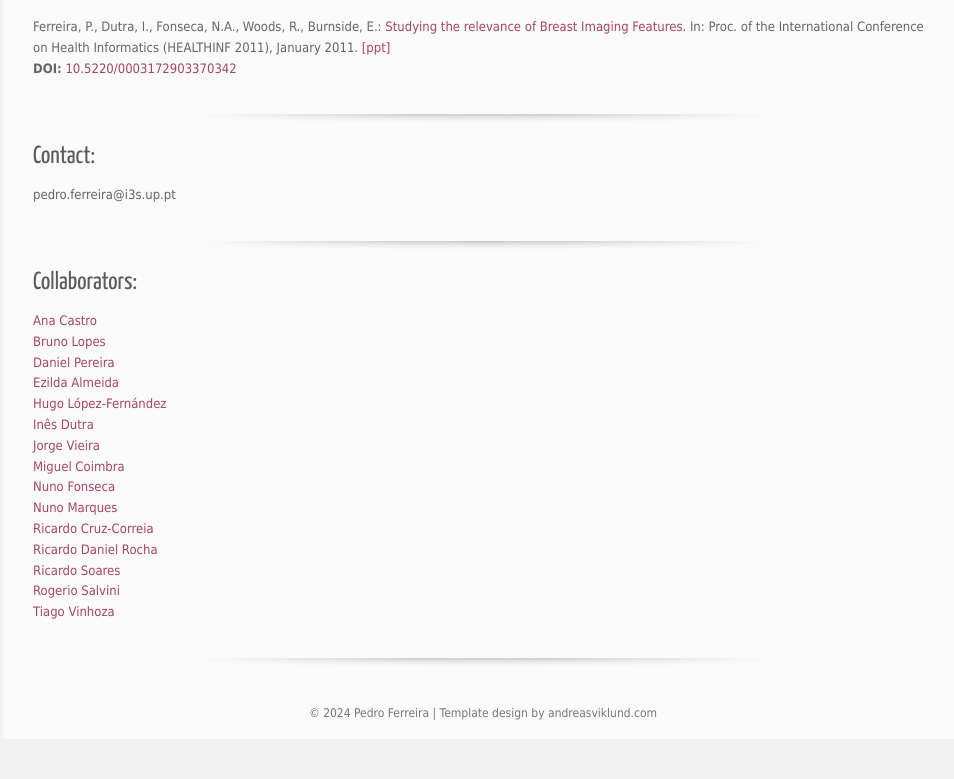
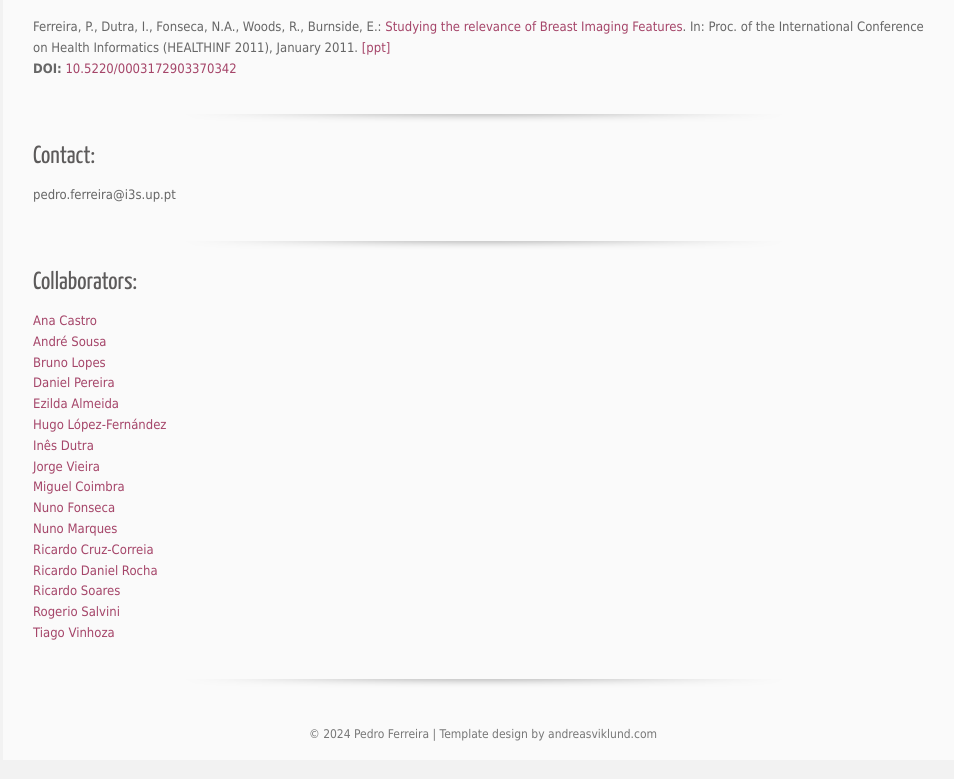
Before and after one commit to pedroferreira84/homepage, a plain HTML site: page index.html in a window 1280 px wide. Shown: the part 1810-2589 px from the top of the page, without its empty margins (157-1111 px from the left). Drawn offline with Linux system fonts and the light colour scheme; a web font is replaced by a local one.

Commit message:
Update index.html

```diff
--- a/index.html
+++ b/index.html
@@ -104,6 +104,7 @@
 		<h3>Collaborators:</h3>
 		<ul style="list-style: none;">
 		<li> <a href="https://www.linkedin.com/in/ana-castro-a396b814/">Ana Castro</a></li>
+		<li> <a href="https://andresousa.carrd.co/">André Sousa</a></li>
 		<li> <a href="https://www.linkedin.com/in/brunoaclopes/">Bruno Lopes</a></li>
 		<li> <a href="http://pt.linkedin.com/pub/daniel-pereira/26/50a/b1b?trk=pub-pbmap">Daniel Pereira</a></li>
 		<li> <a href="http://pt.linkedin.com/pub/ezilda-almeida/43/770/3a8">Ezilda Almeida</a></li>
```
